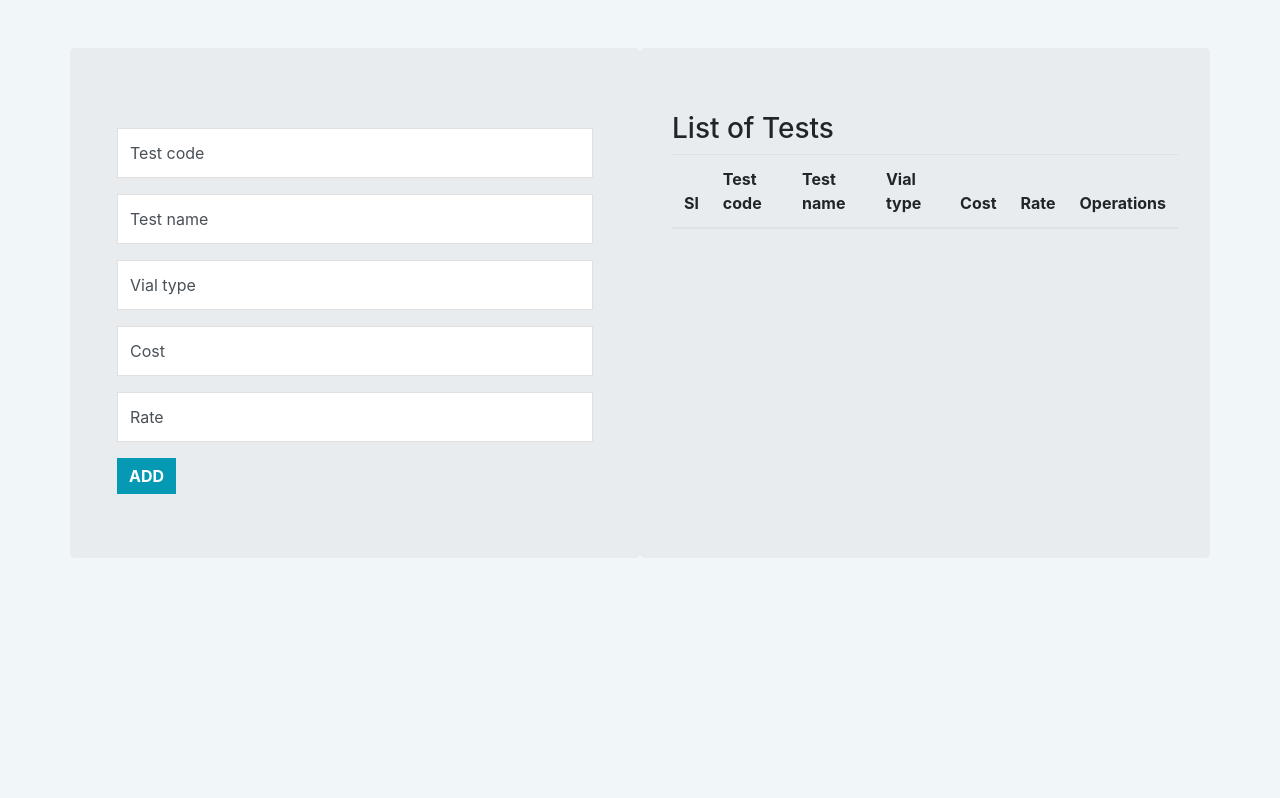
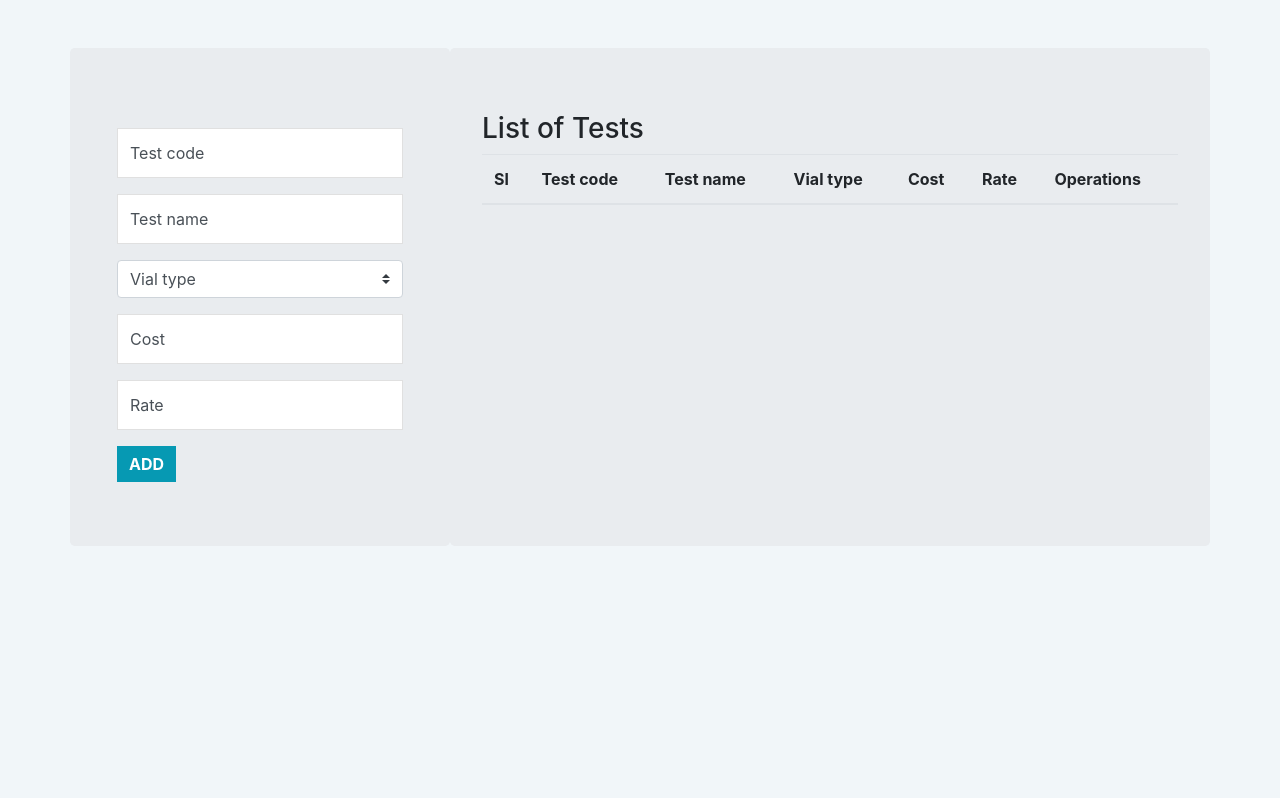
Before and after one commit to CodeArtisanRiz/Lab, a PHP site: page /tests.php in a window 1280 px wide. Shown: the top 798 px of the page. Run offline with PHP 8.4, Linux system fonts and the light colour scheme; lists and menus that the app fills with data are empty.

Commit message:
options added

```diff
--- a/samples/tests.html
+++ b/samples/tests.html
@@ -45,7 +45,7 @@
                         <div class="col-12">
                             <div class="form-label-group">
                                 <select name="vial" id="id_vial" class="custom-select">
-                                    <option value="" selected="">---------</option>
+                                    <option value="" disabled selected="">Vial type</option>
                                     <option value="id_yellow_vial">Yellow Vial</option>
                                     <option value="id_red_vial">Red Vial</option>
                                     <option value="id_purple_vial">Purple Vial (EDTA)</option>
--- a/tests.php
+++ b/tests.php
@@ -6,7 +6,7 @@
     <meta name="viewport" content="width=device-width, initial-scale=1.0">
     <title>Lab - Tests</title>
     <link rel="stylesheet" href="https://cdn.jsdelivr.net/npm/bootstrap@4.5.3/dist/css/bootstrap.min.css" integrity="sha384-TX8t27EcRE3e/ihU7zmQxVncDAy5uIKz4rEkgIXeMed4M0jlfIDPvg6uqKI2xXr2" crossorigin="anonymous">
-    <link rel="stylesheet" href="style.css">
+    <link rel="stylesheet" href="../style.css">
 </head>
 
 <body>
@@ -19,7 +19,7 @@
                     <h1 class="display-7">Index</h1>
                 </div> -->
 
-                <div class="col-md jumbotron add">
+                <div class="col-4 jumbotron add">
                     <form action="" method="POST">
 
 
@@ -44,9 +44,16 @@
 
                         <div class="col-12">
                             <div class="form-label-group">
-                                <input class="form-control" name="specialization" id="id_specialization" type="text" placeholder="Specialization*" required="required" oninvalid="this.setCustomValidity('Enter Qualification')" oninput="setCustomValidity('')" id="name">
-                                <label for="id_specialization">Vial type</label>
-                                <div class="validate"></div>
+                                <select name="vial" id="id_vial" class="custom-select">
+                                    <option value="" disabled selected="">Vial type</option>
+                                    <option value="id_yellow_vial">Yellow Vial</option>
+                                    <option value="id_red_vial">Red Vial</option>
+                                    <option value="id_purple_vial">Purple Vial (EDTA)</option>
+                                    <option value="id_grey_vial">Grey Vial</option>
+                                    <option value="id_black_vial">Black Vial</option>
+                                    <option value="id_blue_vial">Blue Vial</option>
+                                    <option value="id_urine_container">Urine Container</option>
+                                </select>
                             </div>
                         </div>
 
@@ -79,7 +86,7 @@
                             <div class="validate "></div>
                         </div>
                 </div>
-                <div class="col-md jumbotron doc-list ">
+                <div class="col-8 jumbotron doc-list ">
                     <h3 class="display-7 ">List of Tests</h3>
                     <table class="table ">
                         <thead>
```
